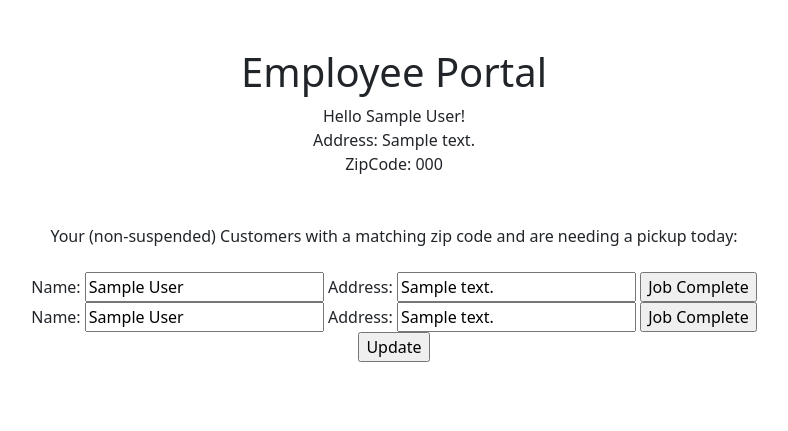
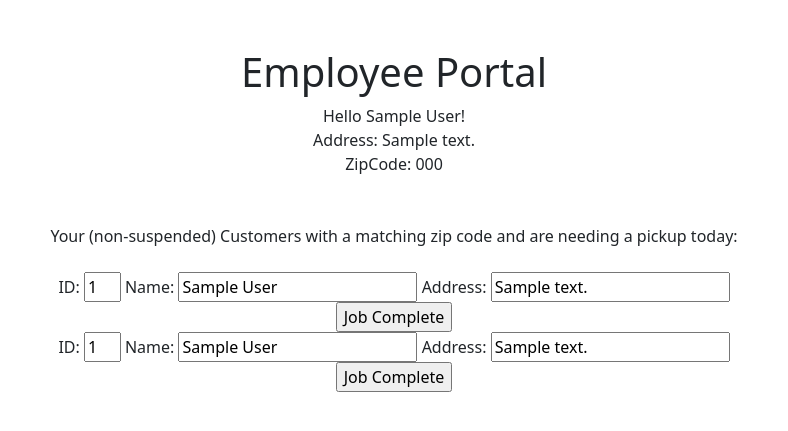
Before and after one commit to GerryMijarry/TrashCollector, a Django app: template trash_collector/employees/templates/employees/index.html in a window 1280 px wide. Shown: the part 56-487 px from the top of the page, without its empty margins (246-1034 px from the left). Run offline with Django 3.2, Linux system fonts and the light colour scheme; the template is opened without the code that fills it: values that come from a table or form of the project are taken from there, others are empty; a user stored in the database is signed in; tables that the repository leaves empty hold one stand-in row (values such as "Sample post").

Commit message:
fixed bug in job complete function

```diff
--- a/trash_collector/employees/templates/employees/index.html
+++ b/trash_collector/employees/templates/employees/index.html
@@ -27,6 +27,7 @@
 
                     <form action="{% url 'employees:index' %}" method="post">
                         {% csrf_token %}
+                            ID: <input type="id" name="id" id="id" style='width:5%' value="{{ customer.id }}" readonly>
                             Name: <input type="name" name="name" id="name" value="{{ customer.name }}" readonly>
                             Address: <input type="address" name="address" id="address" value="{{ customer.address }}" readonly>
                             <input type="submit" value="Job Complete" >
@@ -38,10 +39,10 @@
 
                     <form action="{% url 'employees:index' %}" method="post">
                         {% csrf_token %}
+                            ID: <input type="id" name="id" id="id" style='width:5%' value="{{ customer.id }}" readonly>
                             Name: <input type="name" name="name" id="name" value="{{ customer.name }}" readonly>
                             Address: <input type="address" name="address" id="address" value="{{ customer.address }}" readonly>
                             <input type="submit" value="Job Complete" >
-                        <input type="submit" value="Update" >
                     </form>
                 {% endfor %}
 
--- a/trash_collector/employees/views.py
+++ b/trash_collector/employees/views.py
@@ -17,9 +17,9 @@ def index(request):
 
     if request.method == "POST":
         today = date.today()
-        name_from_form = request.POST.get('name')
+        id_from_form = request.POST.get('id')
 
-        completed_customer = Customer.objects.get(name=name_from_form)
+        completed_customer = Customer.objects.get(id=id_from_form)
         completed_customer.date_of_last_pickup = today
 
         completed_customer.balance += 20
```
